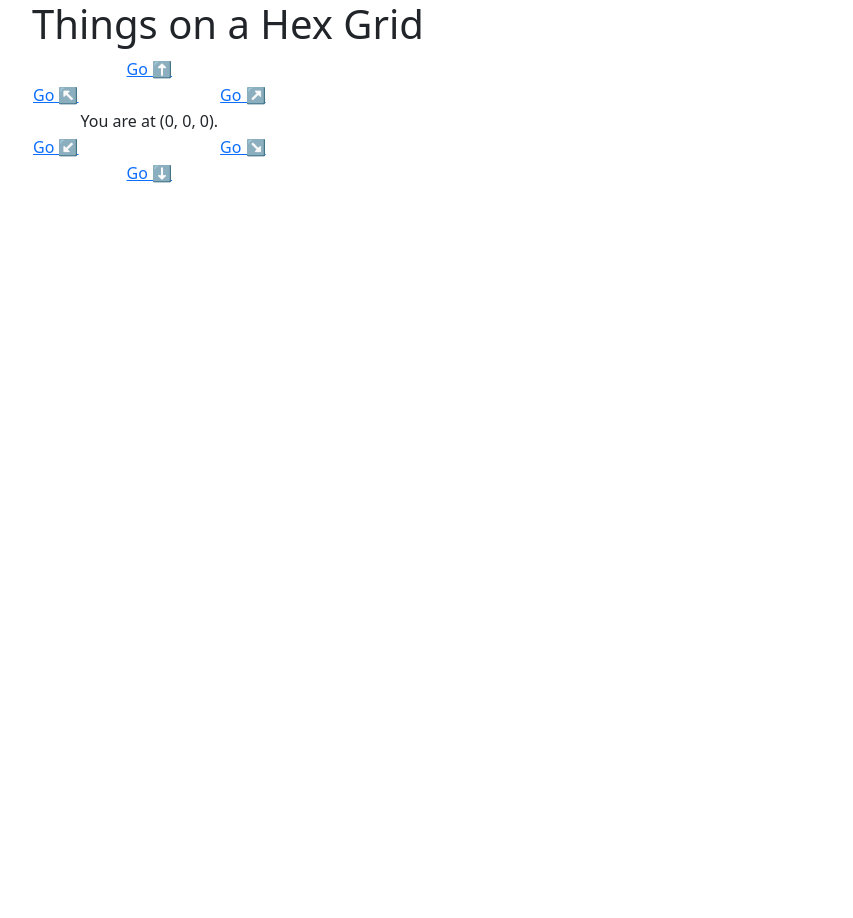
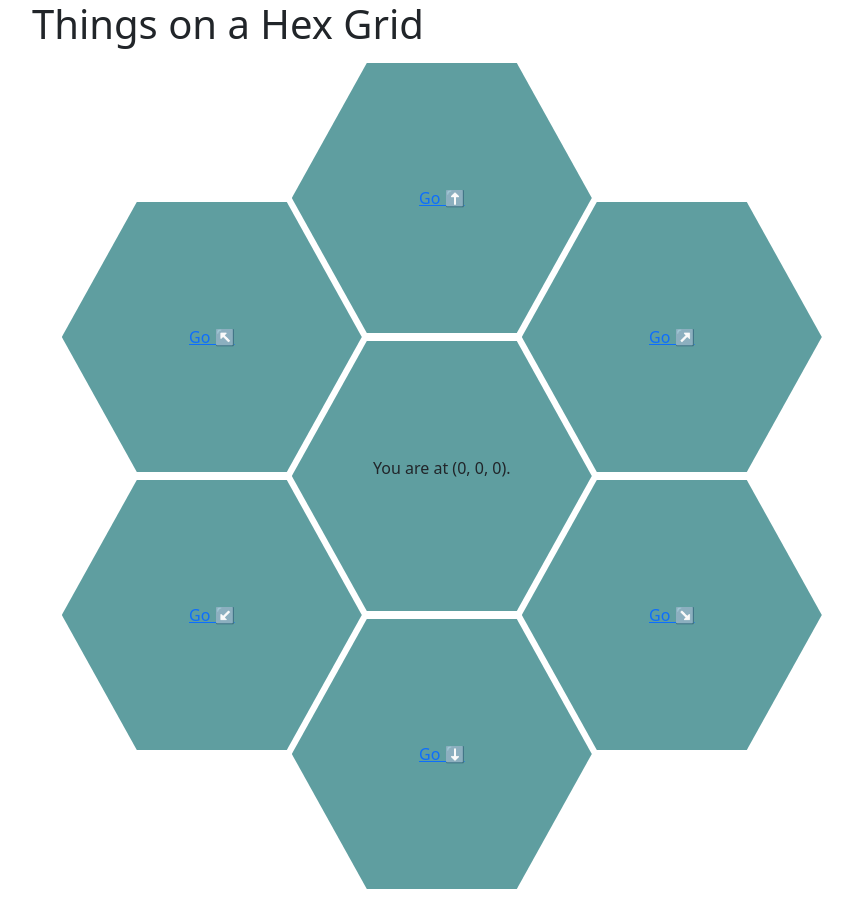
Before and after one commit to vtbassmatt/django-hexgrid, a Django app: page /cell/0/0/0 in a window 1280 px wide. Shown: the whole page, without its empty margins (50-903 px from the left). Before the commit the page ends 183 px from the top, so only its background shows below. Run offline with Django 5.2, Linux system fonts and the light colour scheme; data comes from the database, SQL or seed files in the repository; data that the repository does not hold is empty.

Commit message:
put everything on a hex grid

```diff
--- /dev/null
+++ b/localdev/static/hex.css
@@ -0,0 +1,58 @@
+.hex-grid {
+  position: relative;
+  --hex-size: 300px;
+  margin-bottom: calc(var(--hex-size) * 2.9);
+  --hex-westeast-offset-top:  calc(var(--hex-size) * 0.46333);
+  --hex-westeast-offset-left: calc(var(--hex-size) * 0.76666);
+  --hex-northsouth-offset-top:  calc(var(--hex-size) * 0.92666);
+  --hex-grid-transform-top: calc(var(--hex-size) * 0.9);
+  --hex-grid-transform-left: calc(var(--hex-size) / 2 * 1.732); /* sqrt(3) */
+}
+.center-text {
+  display: flex;
+  justify-content: center;
+  align-items: center;
+  width: var(--hex-size);
+  height: var(--hex-size);
+}
+.hexagon {
+  width: var(--hex-size);
+  height: var(--hex-size);
+  background: cadetblue;
+  clip-path: polygon(25% 5%, 75% 5%, 100% 50%, 75% 95%, 25% 95%, 0% 50%);
+}
+.hexagon-nw {
+  position: absolute;
+  top: calc(-1 * var(--hex-westeast-offset-top) + var(--hex-grid-transform-top));
+  left: calc(-1 * var(--hex-westeast-offset-left) + var(--hex-grid-transform-left));
+}
+.hexagon-no {
+  position: absolute;
+  top: calc(-1 * var(--hex-northsouth-offset-top) + var(--hex-grid-transform-top));
+  left: var(--hex-grid-transform-left);
+}
+.hexagon-ne {
+  position: absolute;
+  top: calc(-1 * var(--hex-westeast-offset-top) + var(--hex-grid-transform-top));
+  left: calc(var(--hex-westeast-offset-left) + var(--hex-grid-transform-left));
+}
+.hexagon-mid {
+  position: absolute;
+  top: var(--hex-grid-transform-top);
+  left: var(--hex-grid-transform-left);
+}
+.hexagon-sw {
+  position: absolute;
+  top: calc(var(--hex-westeast-offset-top) + var(--hex-grid-transform-top));
+  left: calc(-1 * var(--hex-westeast-offset-left) + var(--hex-grid-transform-left));
+}
+.hexagon-so {
+  position: absolute;
+  top: calc(var(--hex-northsouth-offset-top) + var(--hex-grid-transform-top));
+  left: var(--hex-grid-transform-left);
+}
+.hexagon-se {
+  position: absolute;
+  top: calc(var(--hex-westeast-offset-top) + var(--hex-grid-transform-top));
+  left: calc(var(--hex-westeast-offset-left) + var(--hex-grid-transform-left));
+}
--- a/localdev/templates/cell.html
+++ b/localdev/templates/cell.html
@@ -1,3 +1,4 @@
+{% load static %}
 <!DOCTYPE html>
 <html lang="en">
 <head>
@@ -5,8 +6,8 @@
   <title>Things on a Hex Grid</title>
   <meta name="viewport" content="width=device-width,initial-scale=1" />
   <meta name="description" content="" />
-  <link href="https://cdn.jsdelivr.net/npm/bootstrap@5.3.3
-/dist/css/bootstrap.min.css" rel="stylesheet" crossorigin="anonymous">
+  <link href="https://cdn.jsdelivr.net/npm/bootstrap@5.3.3/dist/css/bootstrap.min.css" rel="stylesheet" crossorigin="anonymous">
+  <link href="{% static 'hex.css' %}" rel="stylesheet" crossorigin="anonymous">
   <!--link rel="icon" href="favicon.png"-->
   <meta name="theme-color" content="#00a200">
 </head>
@@ -14,43 +15,30 @@
 <body>
   <div class="container">
     <h1>Things on a Hex Grid</h1>
-    <table style="text-align: center;">
-      <tr>
-        <td></td>
-        <td><a href="{% url 'cell' neighbors.TWELVE_OCLOCK.0 neighbors.TWELVE_OCLOCK.1 neighbors.TWELVE_OCLOCK.2 %}">Go ⬆️</a></td>
-        <td></td>
-      </tr>
-      <tr>
-        <td><a href="{% url 'cell' neighbors.TEN_OCLOCK.0 neighbors.TEN_OCLOCK.1 neighbors.TEN_OCLOCK.2 %}">Go ↖️</a></td>
-        <td></td>
-        <td><a href="{% url 'cell' neighbors.TWO_OCLOCK.0 neighbors.TWO_OCLOCK.1 neighbors.TWO_OCLOCK.2 %}">Go ↗️</a></td>
-      </tr>
-      <tr>
-        <td></td>
-        <td>You are at {{ cell }}.</td>
-        <td></td>
-      </tr>
-      <tr>
-        <td><a href="{% url 'cell' neighbors.EIGHT_OCLOCK.0 neighbors.EIGHT_OCLOCK.1 neighbors.EIGHT_OCLOCK.2 %}">Go ↙️</a></td>
-        <td></td>
-        <td><a href="{% url 'cell' neighbors.FOUR_OCLOCK.0 neighbors.FOUR_OCLOCK.1 neighbors.FOUR_OCLOCK.2 %}">Go ↘️</a></td>
-      </tr>
-      <tr>
-        <td></td>
-        <td><a href="{% url 'cell' neighbors.SIX_OCLOCK.0 neighbors.SIX_OCLOCK.1 neighbors.SIX_OCLOCK.2 %}">Go ⬇️</a></td>
-        <td></td>
-      </tr>
-    </table>
+
+    <div class="hex-grid">
+      <div class="hexagon center-text hexagon-nw"><a href="{% url 'cell' neighbors.TEN_OCLOCK.0 neighbors.TEN_OCLOCK.1 neighbors.TEN_OCLOCK.2 %}">Go ↖️</a></div>
+      <div class="hexagon center-text hexagon-no"><a href="{% url 'cell' neighbors.TWELVE_OCLOCK.0 neighbors.TWELVE_OCLOCK.1 neighbors.TWELVE_OCLOCK.2 %}">Go ⬆️</a></div>
+      <div class="hexagon center-text hexagon-ne"><a href="{% url 'cell' neighbors.TWO_OCLOCK.0 neighbors.TWO_OCLOCK.1 neighbors.TWO_OCLOCK.2 %}">Go ↗️</a></div>
+      <div class="hexagon center-text hexagon-mid">
+        <div>
+          <p>You are at {{ cell }}.</p>
           {% if cell.thing_set.count > 0 %}
-    <div>
+          <br>
           The things here are:
           <ul>
             {% for thing in cell.thing_set.all %}
             <li>{{ thing }}</li>
             {% endfor %}
           </ul>
+          {% endif %}
         </div>
-    {% endif %}
+      </div>
+      <div class="hexagon center-text hexagon-sw"><a href="{% url 'cell' neighbors.EIGHT_OCLOCK.0 neighbors.EIGHT_OCLOCK.1 neighbors.EIGHT_OCLOCK.2 %}">Go ↙️</a></div>
+      <div class="hexagon center-text hexagon-so"><a href="{% url 'cell' neighbors.SIX_OCLOCK.0 neighbors.SIX_OCLOCK.1 neighbors.SIX_OCLOCK.2 %}">Go ⬇️</a></div>
+      <div class="hexagon center-text hexagon-se"><a href="{% url 'cell' neighbors.FOUR_OCLOCK.0 neighbors.FOUR_OCLOCK.1 neighbors.FOUR_OCLOCK.2 %}">Go ↘️</a></div>
+    </div>
+
   </div>
   <script src="https://cdn.jsdelivr.net/npm/bootstrap@5.3.3
 /dist/js/bootstrap.bundle.min.js" crossorigin="anonymous"></script>
```
Lines whose indentation alone changed are shown as unchanged.
